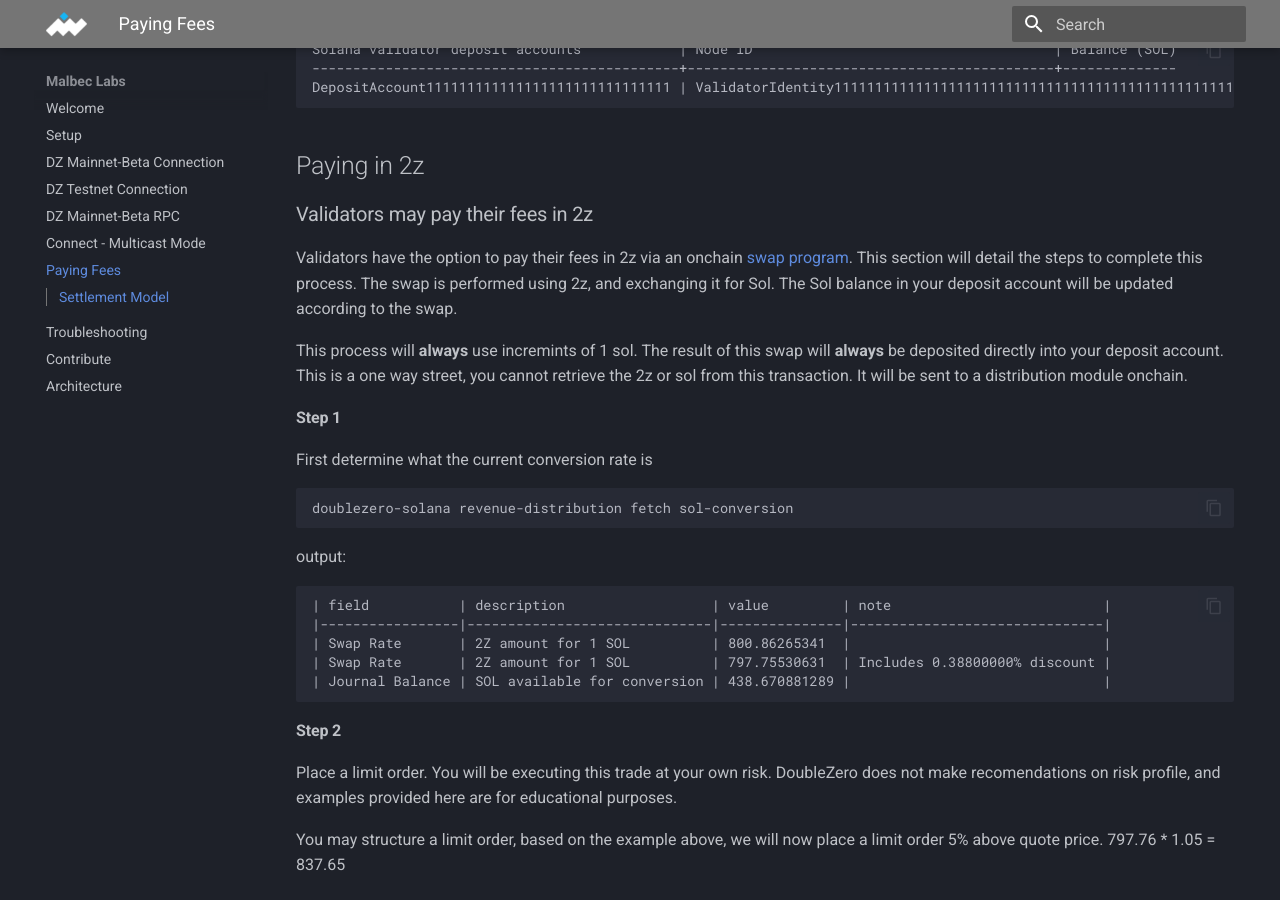
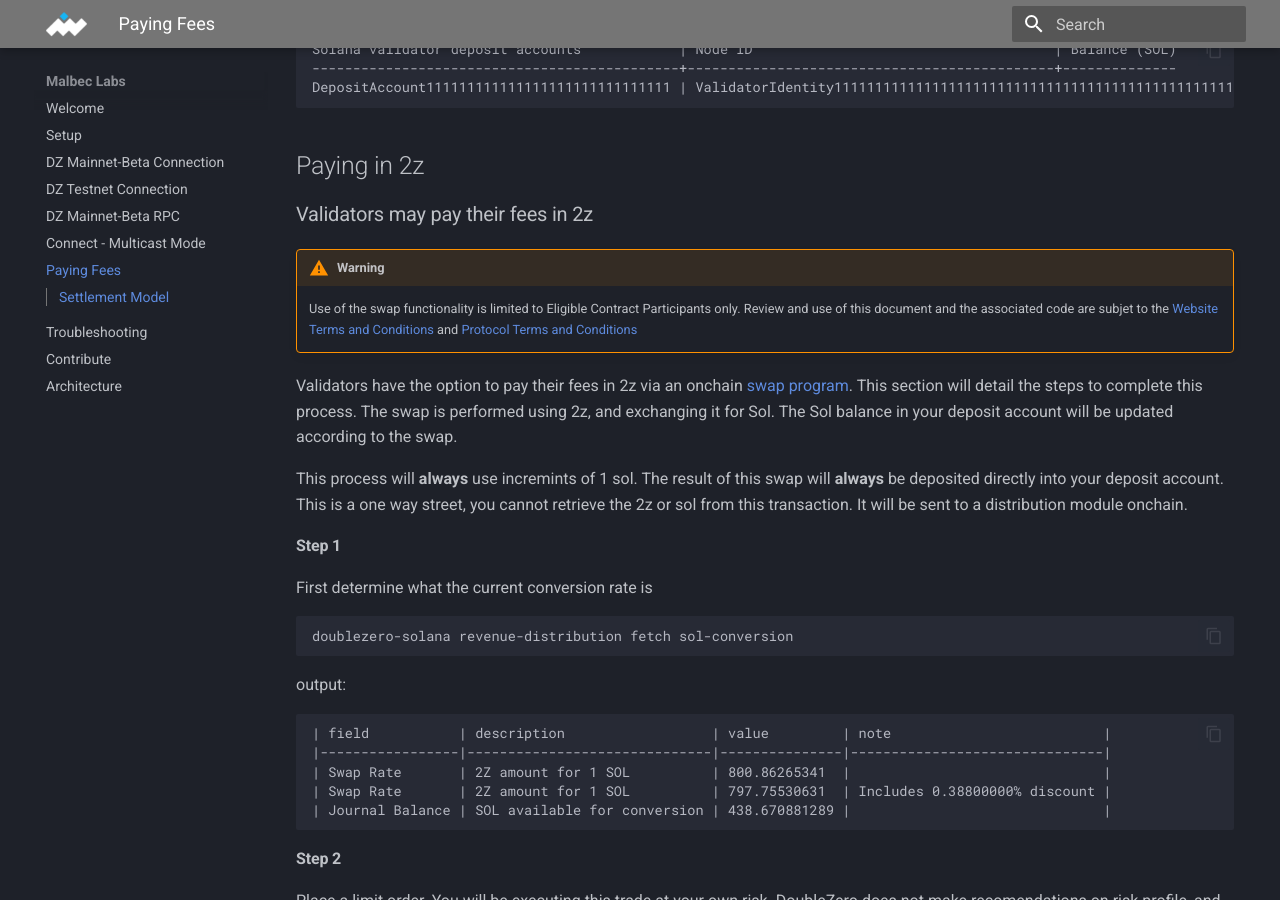
Before and after one commit to malbeclabs/docs, an MkDocs documentation site: the page built from docs/paying-fees.md, in a window 1280 px wide and 900 px high, scrolled down 2650 px. Built offline with MkDocs 1.6.1 and Material for MkDocs 9.7.7, drawn with Linux system fonts in a browser that asks for light colours.

Commit message:
add legal

```diff
--- a/docs/paying-fees.md
+++ b/docs/paying-fees.md
@@ -123,6 +123,9 @@
 
 <!-- https://github.com/doublezerofoundation/doublezero-offchain/pull/159 -->
 
+!!! warning
+    Use of the swap functionality is limited to Eligible Contract Participants only. Review and use of this document and the associated code are subjet to the [Website Terms and Conditions](https://doublezero.xyz/terms) and [Protocol Terms and Conditions](http://doublezero.xyz/terms-protocol)
+
 Validators have the option to pay their fees in 2z via an onchain [swap program](https://github.com/doublezerofoundation/doublezero-offchain/tree/main/crates/solana-interface/sol-conversion). This section will detail the steps to complete this process. The swap is performed using 2z, and exchanging it for Sol. The Sol balance in your deposit account will be updated according to the swap.
 
 This process will **always** use incremints of 1 sol. The result of this swap will **always** be deposited directly into your deposit account. This is a one way street, you cannot retrieve the 2z or sol from this transaction. It will be sent to a distribution module onchain.
```
